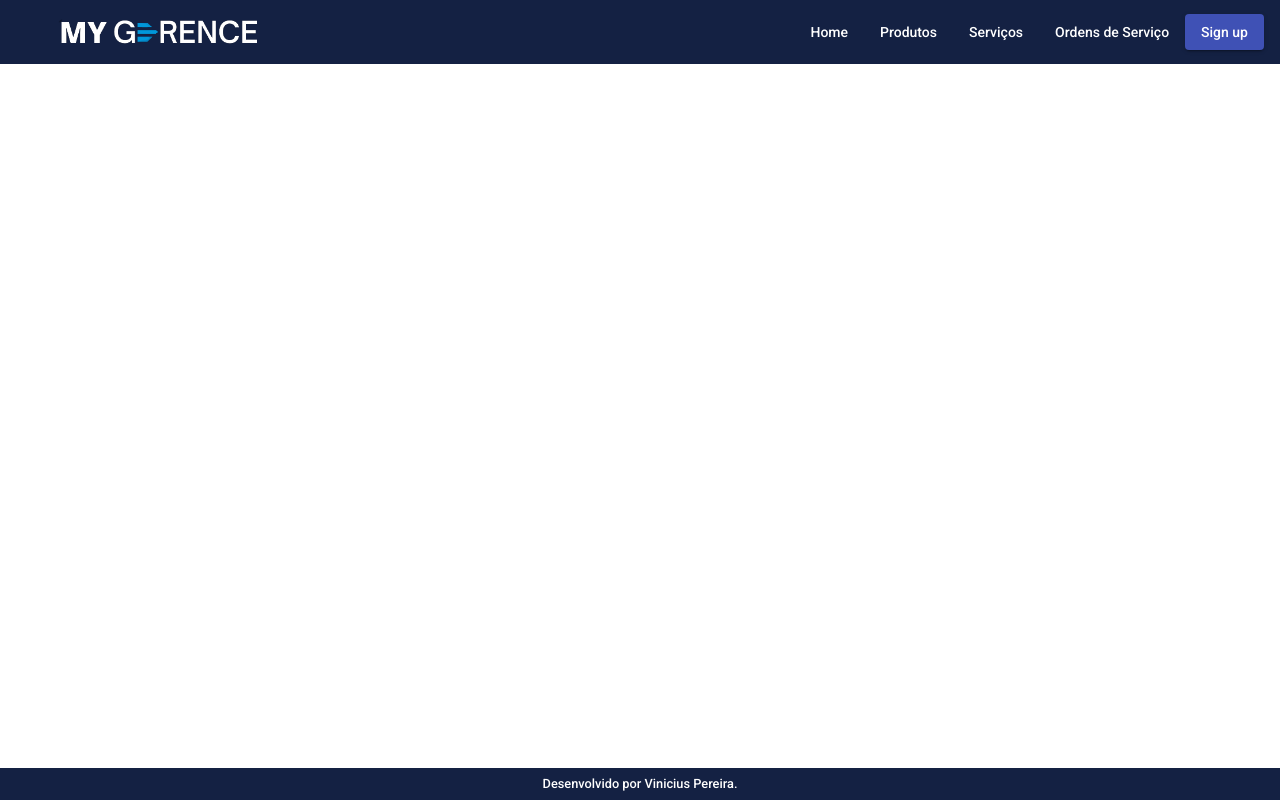
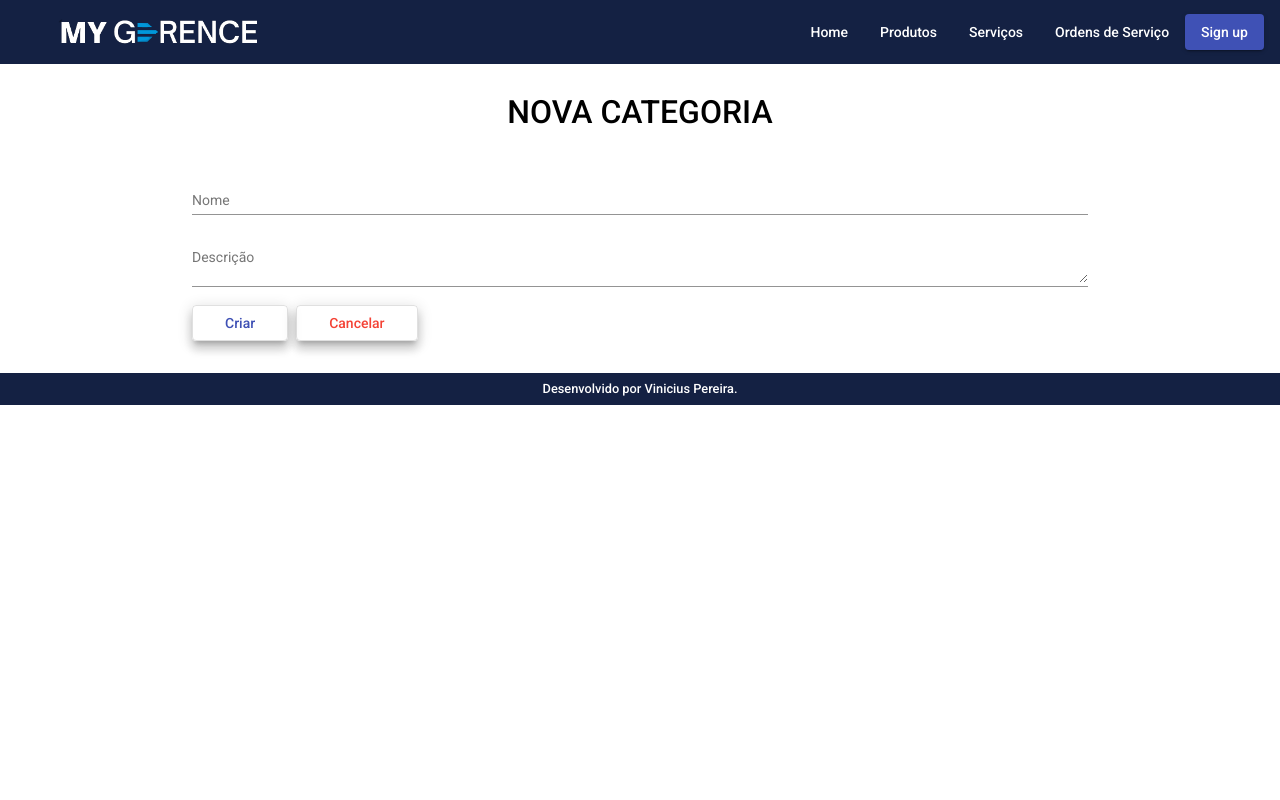
Before and after one commit to ViniciusP-Santos/mygerence-web, an Angular app: page /products/create in a window 1280 px wide. Before the commit this address led to /. Built offline with nearby package versions, Linux system fonts and the light colour scheme.

Commit message:
Tratando erros categoria create

```diff
--- a/src/app/app-routing.module.ts
+++ b/src/app/app-routing.module.ts
@@ -1,3 +1,4 @@
+import { CategoriaCreateComponent } from "./components/views/categorias/categoria-create/categoria-create.component";
 import { NgModule } from "@angular/core";
 import { RouterModule, Routes } from "@angular/router";
 import { CategoriaReadComponent } from "./components/views/categorias/categoria-read/categoria-read.component";
@@ -6,6 +7,7 @@
 const routes: Routes = [
   { path: "", component: HomeComponent },
   { path: "products", component: CategoriaReadComponent },
+  { path: "products/create", component: CategoriaCreateComponent },
 ];
 
 @NgModule({
--- a/src/app/components/templete/footer/footer.component.css
+++ b/src/app/components/templete/footer/footer.component.css
@@ -1,7 +1,7 @@
 .footer{
     background-color: #142143;
     color: #fff;
-    position: fixed;
+    position: relative;
     bottom: 0;
     justify-content: center;
     font-size: 0.8rem;
--- /dev/null
+++ b/src/app/components/views/categorias/categoria-create/categoria-create.component.css
@@ -0,0 +1,24 @@
+form{
+    text-align: center;
+    width: 70%;
+    margin: 2rem auto 2rem auto;
+}
+
+h1{
+    font-size: 2rem;
+    font-weight: 500;
+    margin-bottom: 3rem;
+}
+.form{
+    width: 100%;
+}
+
+.buttons{
+    width: 100%;
+    text-align: start;
+}
+button{
+    margin-right: .5rem;
+    padding-right: 2rem;
+    padding-left: 2rem;
+}
--- /dev/null
+++ b/src/app/components/views/categorias/categoria-create/categoria-create.component.html
@@ -0,0 +1,17 @@
+<form action="">
+    <h1>NOVA CATEGORIA</h1>
+
+    <mat-form-field class="form">
+        <mat-label>Nome</mat-label>
+        <input matInput [(ngModel)]="categoria.nome" type="text" name="Nome" placeholder="Ex: Hardware">
+    </mat-form-field>
+    <mat-form-field class="form">
+        <mat-label>Descrição</mat-label>
+        <textarea matInput [(ngModel)]="categoria.descricao" type="text" name="Descrição" placeholder="Ex: Produtos fisicos"></textarea>
+    </mat-form-field>
+
+    <div class="buttons">
+        <button  (click)="create()" class="mat-elevation-z8" mat-stroked-button color="primary" >Criar</button>
+        <button class="mat-elevation-z8" mat-stroked-button color="warn" >Cancelar</button>
+    </div>
+</form>
--- /dev/null
+++ b/src/app/components/views/categorias/categoria-create/categoria-create.component.ts
@@ -0,0 +1,37 @@
+import { Categoria } from "./../categoria.model";
+import { CategoriasService } from "./../categorias.service";
+import { Component, OnInit } from "@angular/core";
+import { Router } from "@angular/router";
+
+@Component({
+  selector: "app-categoria-create",
+  templateUrl: "./categoria-create.component.html",
+  styleUrls: ["./categoria-create.component.css"],
+})
+export class CategoriaCreateComponent implements OnInit {
+  categoria: Categoria = {
+    nome: "",
+    descricao: "",
+  };
+  constructor(private service: CategoriasService, private router: Router) {}
+
+  ngOnInit(): void {}
+
+  create(): void {
+    this.service.create(this.categoria).subscribe(
+      (resposta) => {
+        //Voltar para tela de categorias e mostrar mensagem de sucesso
+        this.router.navigate(["products"]);
+        //Imprimindo a resposta do servidor
+        this.service.mensagem(
+          `Categoria ${this.categoria.nome} criada com sucesso!`
+        );
+      },
+      (err) => {
+        for (let i = 0; i < err.error.erros.length; i++) {
+          this.service.mensagem(err.error.erros[i].message);
+        }
+      }
+    );
+  }
+}
--- a/src/app/components/views/categorias/categoria-read/categoria-read.component.html
+++ b/src/app/components/views/categorias/categoria-read/categoria-read.component.html
@@ -1,7 +1,7 @@
 <div class="content">
     <div class="title"><h1>Categorias</h1></div>
 
-    <button class="mat-elevation-z8" mat-raised-button color="primary">Nova Categoria</button>
+    <button class="mat-elevation-z8" (click)="navegarParaCategoriaCreate()" mat-raised-button color="primary" >Nova Categoria</button>
 
     <div class="tabela mat-elevation-z8 content-table">
       <table class="table" mat-table [dataSource]="categorias">
--- a/src/app/components/views/categorias/categoria-read/categoria-read.component.ts
+++ b/src/app/components/views/categorias/categoria-read/categoria-read.component.ts
@@ -1,6 +1,7 @@
 import { Categoria } from "./../categoria.model";
 import { CategoriasService } from "./../categorias.service";
 import { Component, OnInit } from "@angular/core";
+import { Route, Router } from "@angular/router";
 
 @Component({
   selector: "app-categoria-read",
@@ -12,7 +13,7 @@
 
   displayedColumns: string[] = ["id", "nome", "descricao", "produtos", "acoes"];
 
-  constructor(private service: CategoriasService) {}
+  constructor(private service: CategoriasService, private router: Router) {}
 
   ngOnInit(): void {
     this.findAll();
@@ -24,4 +25,8 @@
       this.categorias = resposta;
     });
   }
+
+  navegarParaCategoriaCreate() {
+    this.router.navigate(["/products/create"]);
+  }
 }
--- a/src/app/components/views/categorias/categorias.service.ts
+++ b/src/app/components/views/categorias/categorias.service.ts
@@ -4,16 +4,33 @@
 import { Injectable } from "@angular/core";
 import { Observable } from "rxjs";
 import { environment } from "src/environments/environment";
+import { MatSnackBar } from "@angular/material/snack-bar";
 
 @Injectable({
   providedIn: "root",
 })
 export class CategoriasService {
   baseUrl: String = environment.baseUrl;
-  constructor(private http: HttpClient) {}
+  constructor(private http: HttpClient, private _snack: MatSnackBar) {}
 
   findAll(): Observable<Categoria[]> {
+    //Fazendo requisição do tipo GET
     const url = `${this.baseUrl}/categorias`;
     return this.http.get<Categoria[]>(url);
   }
+
+  create(categoria: Categoria): Observable<Categoria> {
+    //Fazendo requisição do tipo POST
+    const url = `${this.baseUrl}/categorias`;
+    return this.http.post<Categoria>(url, categoria);
+  }
+
+  //Validando se a resposta é sucesso ou um error!
+  mensagem(str: String): void {
+    this._snack.open(`${str}`, "OK", {
+      horizontalPosition: "center",
+      verticalPosition: "top",
+      duration: 3000,
+    });
+  }
 }
```
Also changed, not shown: src/app/app.module.ts (+10 -2 lines).
